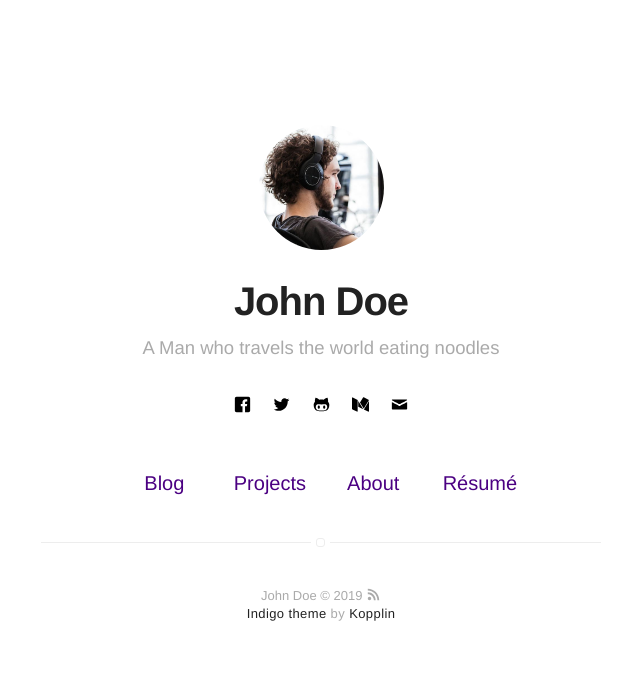
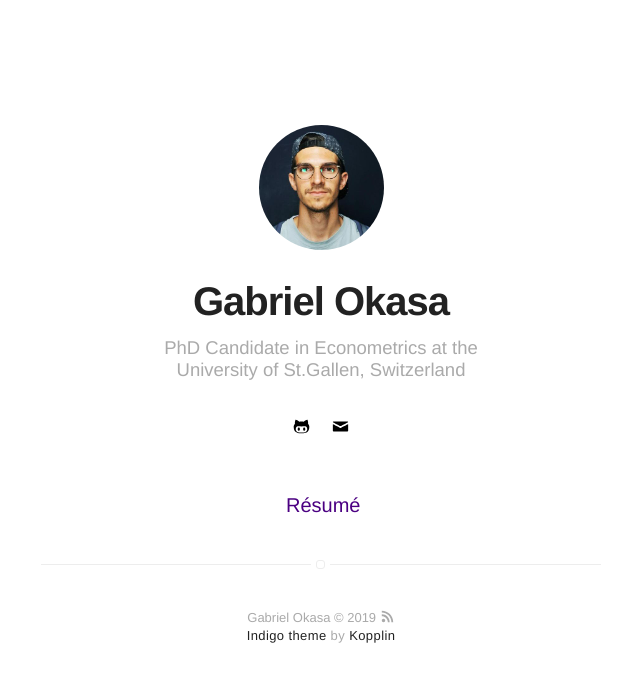
Before and after one commit to okasag/okasag.github.io, a Jekyll site: the page built from index.html, in a window 1280 px wide. Shown: the top 682 px of the page, without its empty margins (319-959 px from the left). Built offline with Jekyll 4.4.1, drawn with Linux system fonts in a browser that asks for light colours.

Commit message:
initial customizations

```diff
--- a/_config.yml
+++ b/_config.yml
@@ -1,9 +1,9 @@
 # main text of home
-name: John Doe
-bio: A Man who travels the world eating noodles
+name: Gabriel Okasa
+bio: PhD Candidate in Econometrics at the University of St.Gallen, Switzerland
 
 # twitter summary info
-description: A blog about technology and stuff related
+description: My personal website
 
 # if it's an external image, update below for true
 # better with square images
@@ -16,8 +16,7 @@ resume: true
 resume-external: true
 resume-url: https://google.com/?q=my+resume
 
-url: https://koppl.in/indigo
-# your url: http://USERNAME.github.io
+url: http://okasag.github.io
 
 permalink: /:title/
 
@@ -34,38 +33,31 @@ disqus:
   categories: [blog, project] # only show disqus for posts that have these categories
 
 # if you don't have any of social below, comment the line
-facebook: myfacebook
-twitter: mytwitter
+# facebook: myfacebook
+# twitter: mytwitter
 # google: mygoogle
 # instagram: myinstagram
 # pinterest: mypinterest
 # linkedin: mylinkedin
 # youtube: myyoutube
 # spotify: myspotify
-github: mygithub
+github: okasag
 # gitlab: mygitlab
 # lastfm: mylastfm
 # stackoverflow: 7044681/mystackoverflow
 # quora: userquora
 # reddit: username
-medium: medium
+# medium: medium
 # vimeo: myvimeo
 # lanyrd: mylanyrd
-email: myemail@gmail.com
+email: gabriel.okasa@unisg.ch
 
 authors:
     johndoe:
-        name: John Doe
-        bio: A Man who travels the world eating noodles
+        name: Gabriel Okasa
+        bio: and not a single loop was given
         external-image: false
         picture: assets/images/profile.jpg
-        twitter: johndoe
-    jamesfoster:
-        name: James Foster
-        bio: A Man who develops software with coffee
-        external-image: false
-        picture: assets/images/james.jpg
-        twitter: jamesfoster
 
 # do you want a larger site? change the option below
 # options: [normal, large] | default: normal
@@ -77,26 +69,26 @@ width: normal
 # paginate_path: "blog/:num/"
 
 # if you don't need projects, comment the *projects* configs below
-projects: true
+# projects: true
 
 # if you don't need "about" or "blog", comment them out below
-about: true
-blog: true
+# about: true
+# blog: true
 
 # do you want to show the "read time" of the posts?
-read-time: true
+read-time: false
 
 # do you want to show the "tags" inside the posts?
 show-tags: true
 
 # related posts inside a post?
-related: true
+# related: true
 
 # Display links for next and previous posts for the specified categories
 post-advance-links: [blog]
 
 # show author block at the end of a post ?
-show-author: true
+show-author: false
 
 # do you want some animations?
 animation: true
```
Also changed, not shown: assets/images/profile.jpg.
